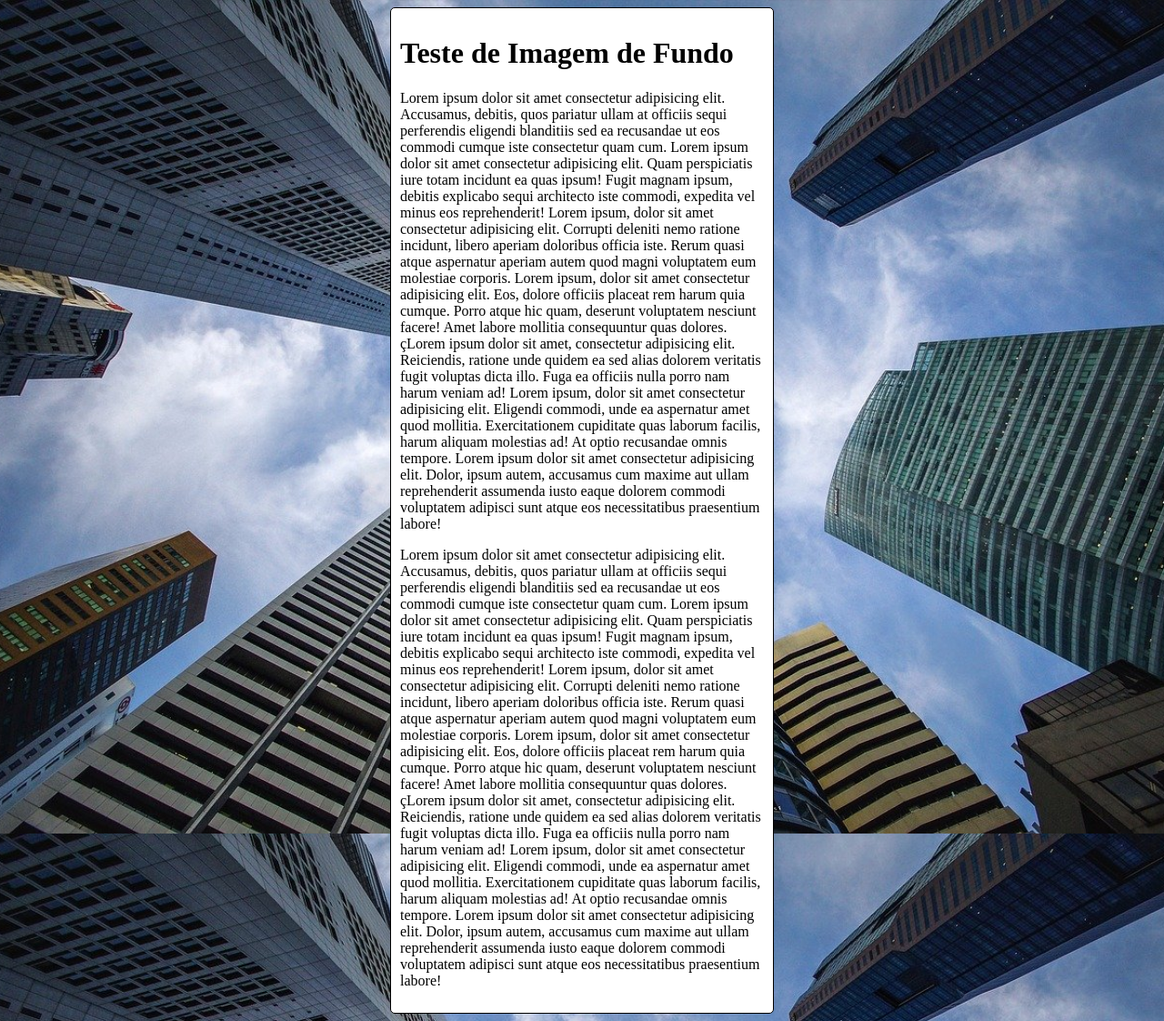
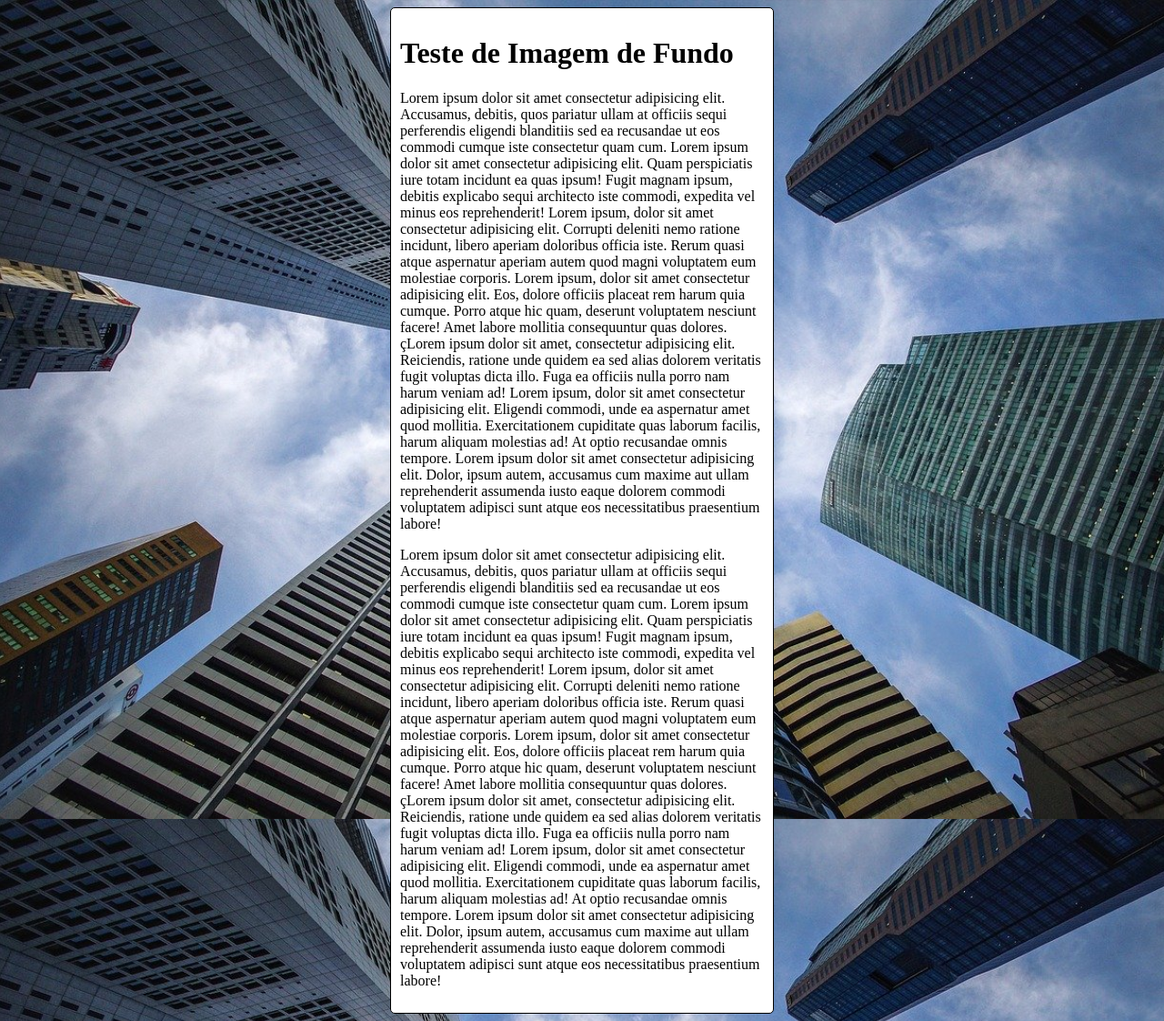
Before and after one commit to andrenunesborges/html-css, a Jekyll site: the page exercicios/ex022/fundo06.html, which Jekyll copies as it is, in a window 1280 px wide. Shown: the whole page at 91% size. Built offline with Jekyll 4.4.1, drawn with Linux system fonts in a browser that asks for light colours.

Commit message:
atualização ex022

```diff
--- a/exercicios/ex022/fundo06.html
+++ b/exercicios/ex022/fundo06.html
@@ -4,19 +4,27 @@
     <meta charset="UTF-8">
     <meta http-equiv="X-UA-Compatible" content="IE=edge">
     <meta name="viewport" content="width=device-width, initial-scale=1.0">
-    <title>Document</title>
+    <title>fundo fixo de tela</title>
     <style>
         body{
-            height: 100vh;
+            /*height: 100vh;
             background-color: black;
             background-image: url(imagens/wallpaper002.jpg);
             background-position: center center;
-            background-repeat: repeat-y;
+            background-repeat: no-repeat;
             background-size: cover;
+            background-attachment: fixed;*/
+
+            /*shorthand - background
+            color>image>position>repeat>[size]>attachment*/
+
+            background: black url('imagens/wallpaper002.jpg') center center no-repeat fixed;
+            background-size: cover;
+
         }
         main{
             background-color: white;
-            width: 400px;
+            max-width: 400px;
             padding: 10px;
             margin: auto;
             border: 1px solid black;
```
